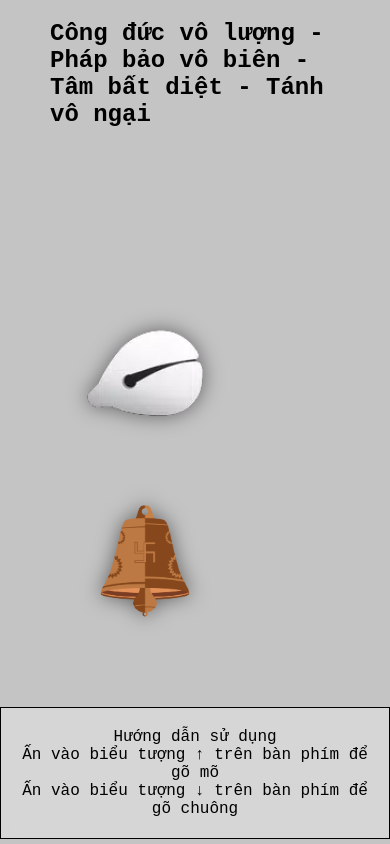
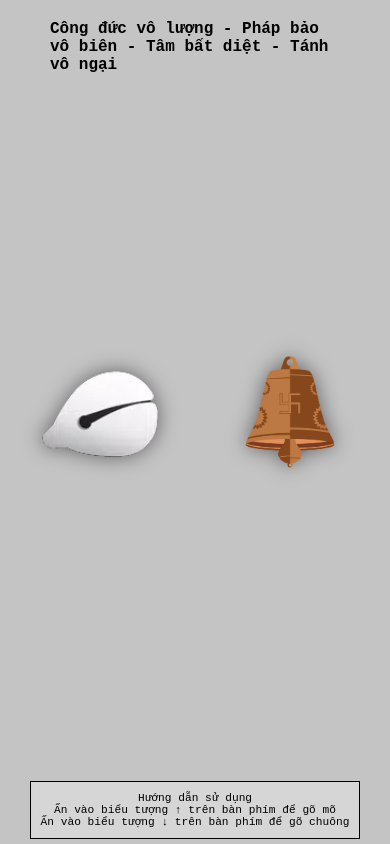
Before and after one commit to al1103/T-ng-Kinh, a plain HTML site: page index.html in a window 390 px wide. Drawn offline with Linux system fonts and the light colour scheme.

Commit message:
add responesive

```diff
--- a/index.html
+++ b/index.html
@@ -76,6 +76,30 @@
         display: flex;
         justify-content: center;
       }
+      .document{
+        text-align: center;
+          position: absolute;
+          bottom: 5px;
+          border: 1px solid black;
+          padding: 20px;
+          background-color: rgb(255 255 255 / 30%);
+          backdrop-filter: blur(10px);
+
+      }
+      @media screen and (max-width: 600px) {
+        .text {
+          font-size: 1rem;
+        }
+        #random-text {
+          font-size: 0.8rem;
+        }
+        .document{
+          padding: 10px;
+          font-size: 0.7rem;
+        }
+
+
+      }
 
     </style>
     <div>
@@ -87,7 +111,7 @@
       <div style="display: flex; margin-bottom: 100px">
         <h1 id="random-text"></h1>
       </div>
-      <div>
+      <div style="display: flex; flex-direction: row;">
         <button id="btn-1">
           <img src="./Mõ.png" alt="" />
         </button>
@@ -98,15 +122,7 @@
         <audio src="./chuong.mp3" class="sound2"></audio>
       </div>
       <div
-        style="
-          text-align: center;
-          position: absolute;
-          bottom: 5px;
-          border: 1px solid black;
-          padding: 20px;
-          background-color: rgb(255 255 255 / 30%);
-          backdrop-filter: blur(10px);
-        "
+      class="document"
       >
         <span>Hướng dẫn sử dụng </span>
         <p>Ấn vào biểu tượng ↑ trên bàn phím để gõ mõ</p>
```
